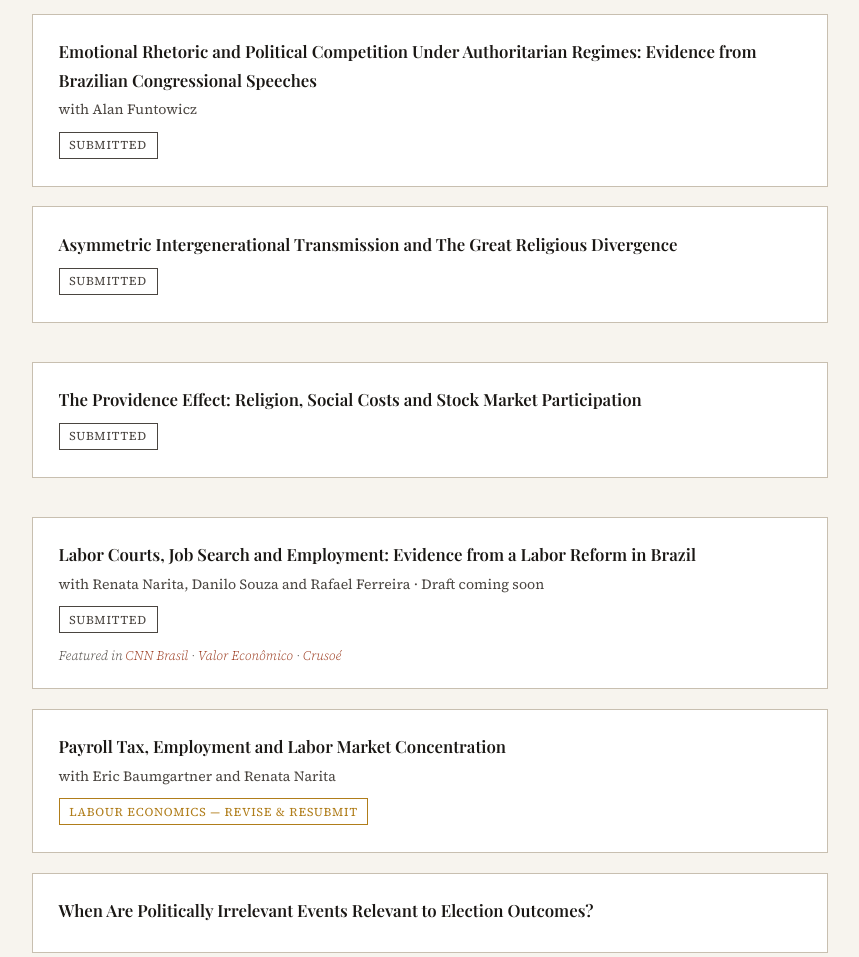
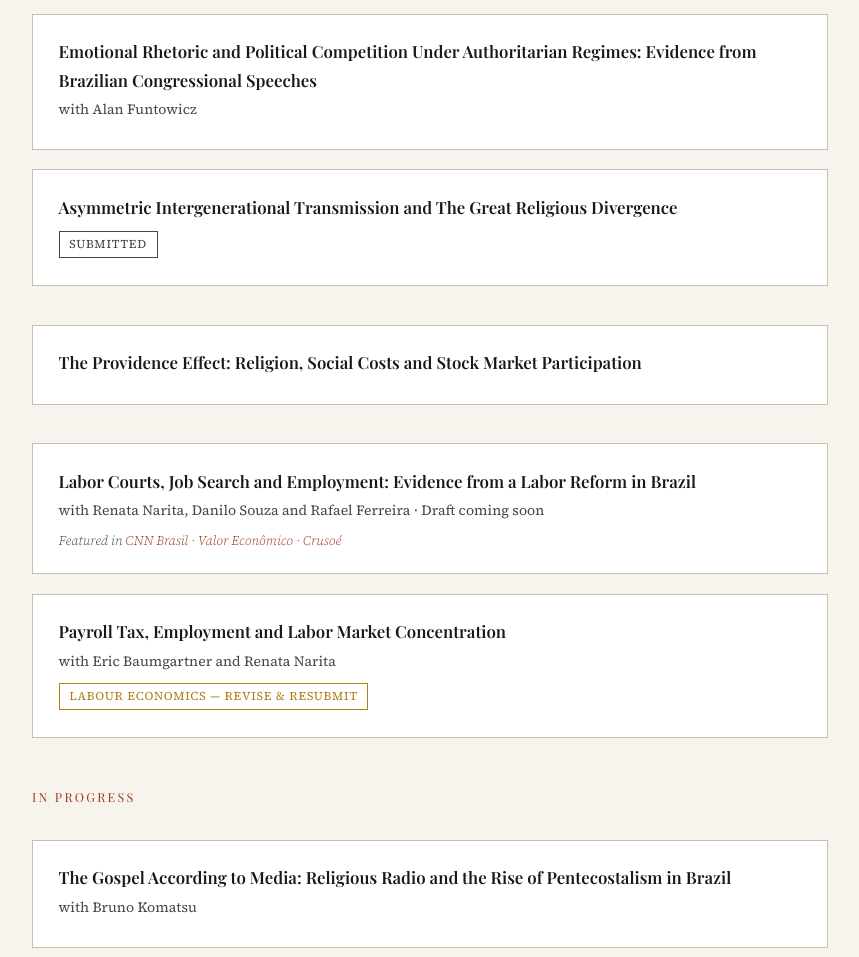
Before and after one commit to RaphaelCorbi/raphaelcorbi.github.io, a plain HTML site: page index.html in a window 1280 px wide. Shown: the part 3720-4677 px from the top of the page, without its empty margins (210-1069 px from the left). Drawn offline with nearby package versions, Linux system fonts and the light colour scheme; a web font is replaced by a local one.

Commit message:
Update index.html

```diff
--- a/index.html
+++ b/index.html
@@ -242,7 +242,6 @@ Mortality and Human Capital in South Africa</a></p>
     <div class="paper-card">
       <p class="paper-title"><a href="https://www.dropbox.com/scl/fi/bh8ucacw81dpxw6knmdiq/emotional_rhetoric.pdf?rlkey=ffbgis552zqxa1sl0xgzhawmh&dl=0" target="_blank">Emotional Rhetoric and Political Competition Under Authoritarian Regimes: Evidence from Brazilian Congressional Speeches</a></p>
       <p class="paper-authors">with Alan Funtowicz</p>
-      <span class="paper-journal submitted">Submitted</span>
     </div>
 
     <div class="paper-card">
@@ -254,13 +253,11 @@ Mortality and Human Capital in South Africa</a></p>
     <div class="paper-card">
       <p class="paper-title"><a href="https://www.dropbox.com/scl/fi/jyqsoodfa4fjbnbb20mnn/providence_effect.pdf?rlkey=e1e24t2qn004gx68caxnqvvfk&dl=0" target="_blank">The Providence Effect: Religion, Social Costs and Stock Market Participation</p>
       <p class="paper-authors"></p>
-      <span class="paper-journal submitted">Submitted</span>
     </div>
 
     <div class="paper-card">
       <p class="paper-title"><a href="https://www.dropbox.com/s/4jw3i3gao7hyfmk/SSRN-id4121304.pdf?dl=0" target="_blank">Labor Courts, Job Search and Employment: Evidence from a Labor Reform in Brazil</a></p>
       <p class="paper-authors">with Renata Narita, Danilo Souza and Rafael Ferreira &middot; Draft coming soon</p>
-      <span class="paper-journal submitted">Submitted</span>
       <p class="paper-featured">Featured in <a href="https://www.cnnbrasil.com.br/business/estudo-aponta-regra-da-reforma-trabalhista-gerou-17-milhao-de-vagas-de-trabalho/" target="_blank">CNN Brasil</a> &middot; <a href="https://valor.globo.com/brasil/noticia/2022/05/04/regra-da-reforma-trabalhista-reduziu-desemprego-em-17-ponto-diz-estudo.ghtml" target="_blank">Valor Econ&ocirc;mico</a> &middot; <a href="https://crusoe.uol.com.br/edicoes/214/os-beneficios-da-reforma-trabalhista-na-ponta-do-lapis/" target="_blank">Cruso&eacute;</a></p>
     </div>
 
@@ -270,10 +267,7 @@ Mortality and Human Capital in South Africa</a></p>
       <span class="paper-journal rr">Labour Economics &mdash; Revise &amp; Resubmit</span>
     </div>
 
-    <div class="paper-card">
-      <p class="paper-title"><a href="https://drive.google.com/open?id=1Au3180DUtX-jp9WEWZXn4bk-iaKnpa59" target="_blank">When Are Politically Irrelevant Events Relevant to Election Outcomes?</a></p>
-      <p class="paper-authors"></p>
-    </div>
+
 
   </div>
 
@@ -295,7 +289,10 @@ Mortality and Human Capital in South Africa</a></p>
 Mergers and Schisms in American Protestantism</p>
     </div>
   </div>
-
+    <div class="paper-card">
+      <p class="paper-title"><a href="https://drive.google.com/open?id=1Au3180DUtX-jp9WEWZXn4bk-iaKnpa59" target="_blank">When Are Politically Irrelevant Events Relevant to Election Outcomes?</a></p>
+      <p class="paper-authors"></p>
+    </div>
 
   <p class="section-label" style="margin-top:3rem">Other Publications</p>
   <div class="papers-list">
```
